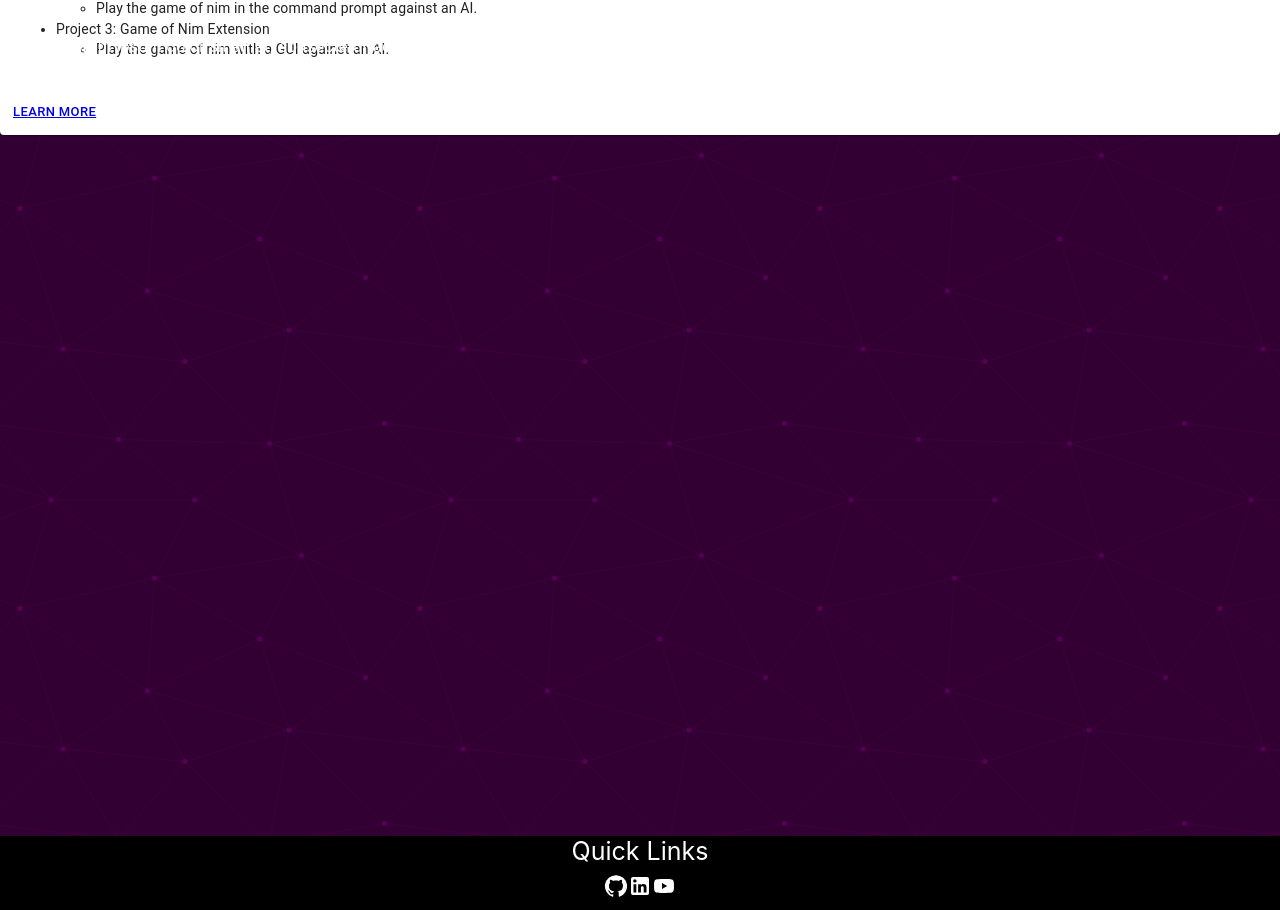
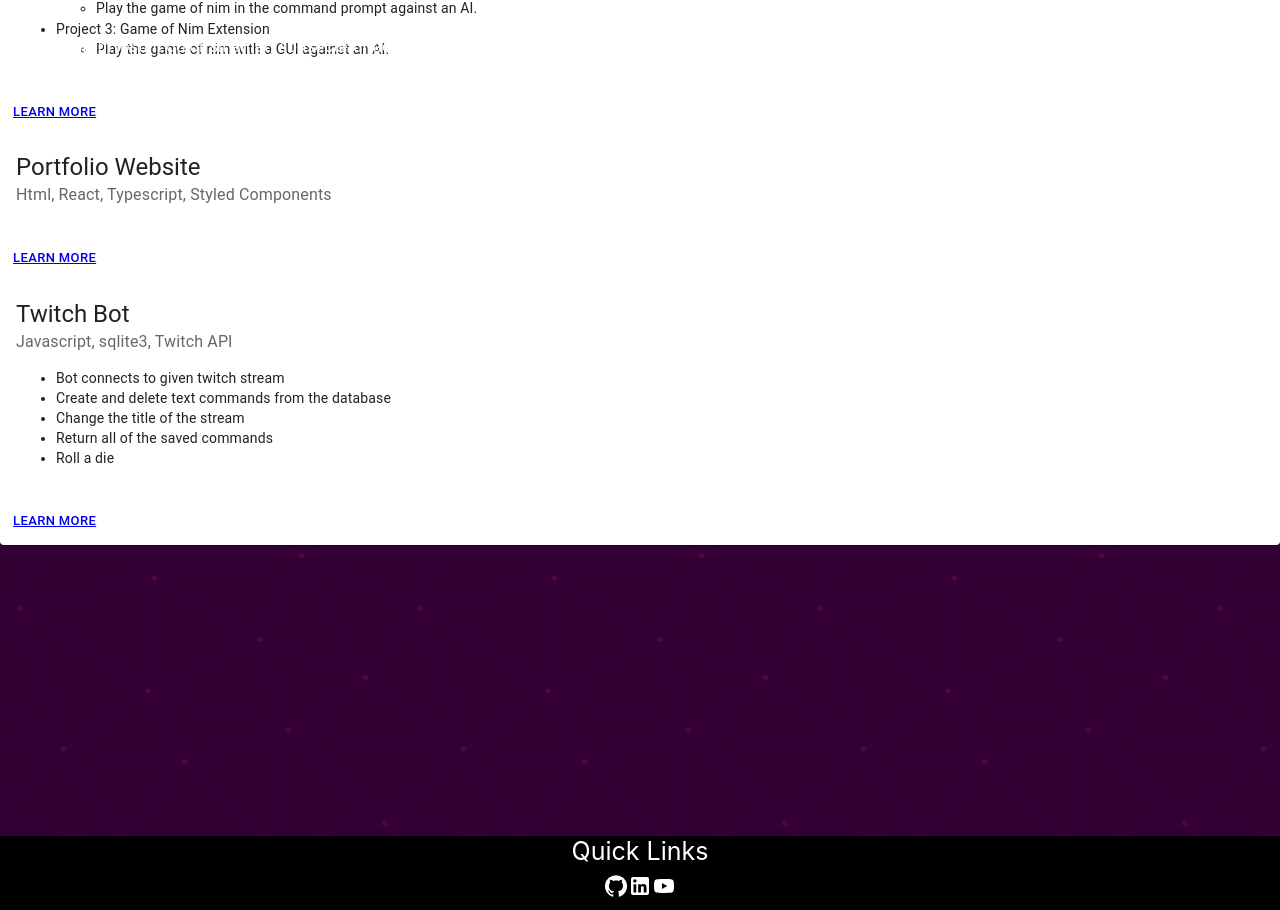
Before and after one commit to austin-sohn/austinsohn, a React (Create React App) app: page / in a window 1280 px wide. Shown: the part 1691-2601 px from the top of the page. Built offline with nearby package versions, Linux system fonts and the light colour scheme.

Commit message:
added more project cards

```diff
--- /dev/null
+++ b/src/components/project-cards/portfolio-card.tsx
@@ -0,0 +1,34 @@
+import React from "react";
+import CardActions from "@mui/material/CardActions";
+import CardContent from "@mui/material/CardContent";
+import Button from "@mui/material/Button";
+import Typography from "@mui/material/Typography";
+
+class PortfolioCard extends React.Component<{}> {
+  render() {
+    return (
+      <div>
+        <CardContent>
+          <Typography variant="h5" component="div">
+            Portfolio Website
+          </Typography>
+          <Typography sx={{ mb: 1.5 }} color="text.secondary">
+            Html, React, Typescript, Styled Components
+          </Typography>
+        </CardContent>
+        <CardActions>
+          <Button size="small">
+            <a
+              href="https://github.com/austin-sohn/austinsohn"
+              target="_blank"
+              rel="noreferrer"
+            >
+              Learn More
+            </a>
+          </Button>
+        </CardActions>
+      </div>
+    );
+  }
+}
+export default PortfolioCard;
--- /dev/null
+++ b/src/components/project-cards/twitchbot-card.tsx
@@ -0,0 +1,43 @@
+import React from "react";
+import CardActions from "@mui/material/CardActions";
+import CardContent from "@mui/material/CardContent";
+import Button from "@mui/material/Button";
+import Typography from "@mui/material/Typography";
+
+class TwitchBotCard extends React.Component<{}> {
+  render() {
+    return (
+      <div>
+        <CardContent>
+          <Typography variant="h5" component="div">
+            Twitch Bot
+          </Typography>
+          <Typography sx={{ mb: 1.5 }} color="text.secondary">
+            Javascript, sqlite3, Twitch API
+          </Typography>
+          <Typography variant="body2">
+            <ul>
+              <li>Bot connects to given twitch stream</li>
+              <li>Create and delete text commands from the database</li>
+              <li>Change the title of the stream</li>
+              <li>Return all of the saved commands</li>
+              <li>Roll a die</li>
+            </ul>
+          </Typography>
+        </CardContent>
+        <CardActions>
+          <Button size="small">
+            <a
+              href="https://github.com/austin-sohn/twitch-bot"
+              target="_blank"
+              rel="noreferrer"
+            >
+              Learn More
+            </a>
+          </Button>
+        </CardActions>
+      </div>
+    );
+  }
+}
+export default TwitchBotCard;
--- a/src/components/projects.tsx
+++ b/src/components/projects.tsx
@@ -5,6 +5,8 @@ import TwitterCard from "./project-cards/twitter-card";
 import TodoCard from "./project-cards/todo-card";
 import ControllerCard from "./project-cards/controller-card";
 import AICard from "./project-cards/ai-card";
+import PortfolioCard from "./project-cards/portfolio-card";
+import TwitchBotCard from "./project-cards/twitchbot-card";
 class Projects extends React.Component<{}> {
   render() {
     return (
@@ -14,6 +16,8 @@ class Projects extends React.Component<{}> {
           <TodoCard />
           <ControllerCard />
           <AICard />
+          <PortfolioCard />
+          <TwitchBotCard />
         </Card>
       </ProjectStyle>
     );
```
